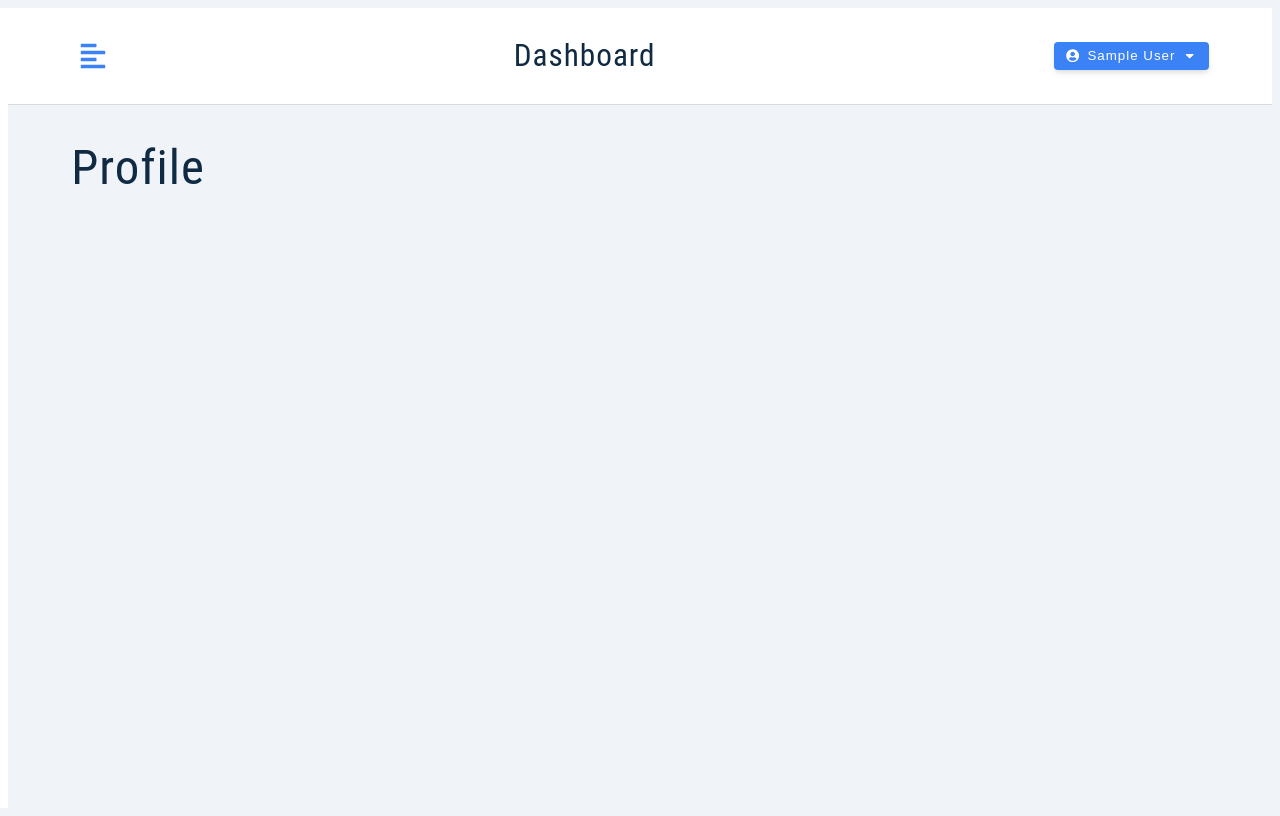
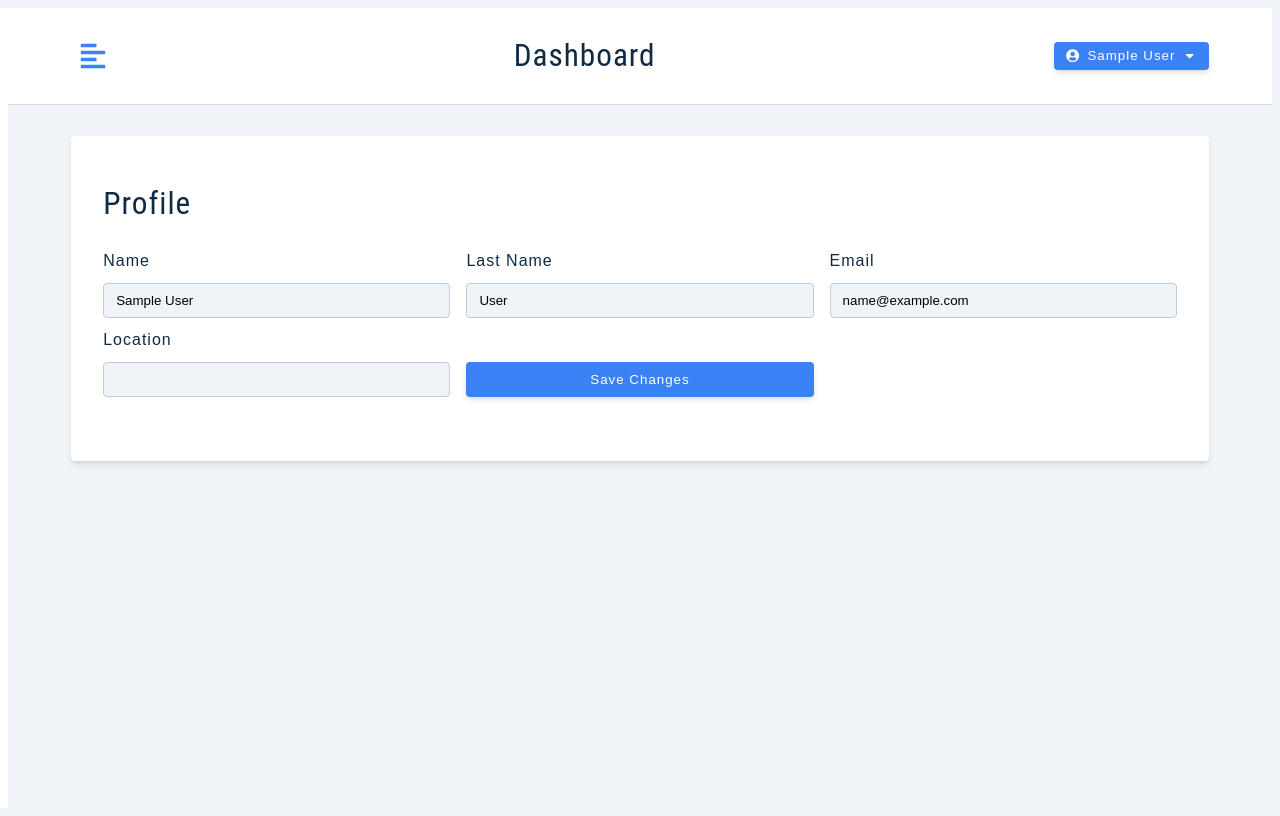
Before and after one commit to shawlu95/react-redux-toolkit-jobster, a React (Create React App) app: page /profile in a window 1280 px wide. Built offline with nearby package versions, Linux system fonts and the light colour scheme; sample sign-in values are in the browser's storage; the HTML template or start-up script is replaced by a standard one.

Commit message:
Set up profile elements

```diff
--- a/src/pages/dashboard/Profile.js
+++ b/src/pages/dashboard/Profile.js
@@ -1,7 +1,74 @@
 import React from 'react';
 
+import { useState } from 'react';
+import { FormRow } from '../../components';
+import Wrapper from '../../assets/wrappers/DashboardFormPage';
+import { useDispatch, useSelector } from 'react-redux';
+import { toast } from 'react-toastify';
+
 const Profile = () => {
-  return <h1>Profile</h1>;
+  const { isLoading, user } = useSelector((store) => store.user);
+  const dispatch = useDispatch();
+  const [userData, setUserData] = useState({
+    name: user?.name || '',
+    email: user?.email || '',
+    lastName: user?.lastName || '',
+    location: user?.location || '',
+  });
+
+  const handleSubmit = (e) => {
+    const { name, email, lastName, location } = userData;
+    e.preventDefault();
+    if (!name || !email || !lastName || !location) {
+      toast.error('Please fill out all fields');
+      return;
+    }
+  };
+
+  const handleChange = (e) => {
+    const name = e.target.name;
+    const value = e.target.value;
+
+    setUserData({ ...userData, [name]: value });
+  };
+
+  return (
+    <Wrapper>
+      <form className='form' onSubmit={handleSubmit}>
+        <h3>Profile</h3>
+        <div className='form-center'>
+          <FormRow
+            type='text'
+            name='name'
+            value={userData.name}
+            handleChange={handleChange}
+          />
+          <FormRow
+            type='text'
+            labelText='last name'
+            name='lastName'
+            value={userData.lastName}
+            handleChange={handleChange}
+          />
+          <FormRow
+            type='email'
+            name='email'
+            value={userData.email}
+            handleChange={handleChange}
+          />
+          <FormRow
+            type='text'
+            name='location'
+            value={userData.location}
+            handleChange={handleChange}
+          />
+          <button type='submit' className='btn btn-block' disabled={isLoading}>
+            {isLoading ? 'Loading...' : 'Save Changes'}
+          </button>
+        </div>
+      </form>
+    </Wrapper>
+  );
 };
 
 export default Profile;
```
Also changed, not shown: 1 other file (tests, documents, lock files or other folders).
